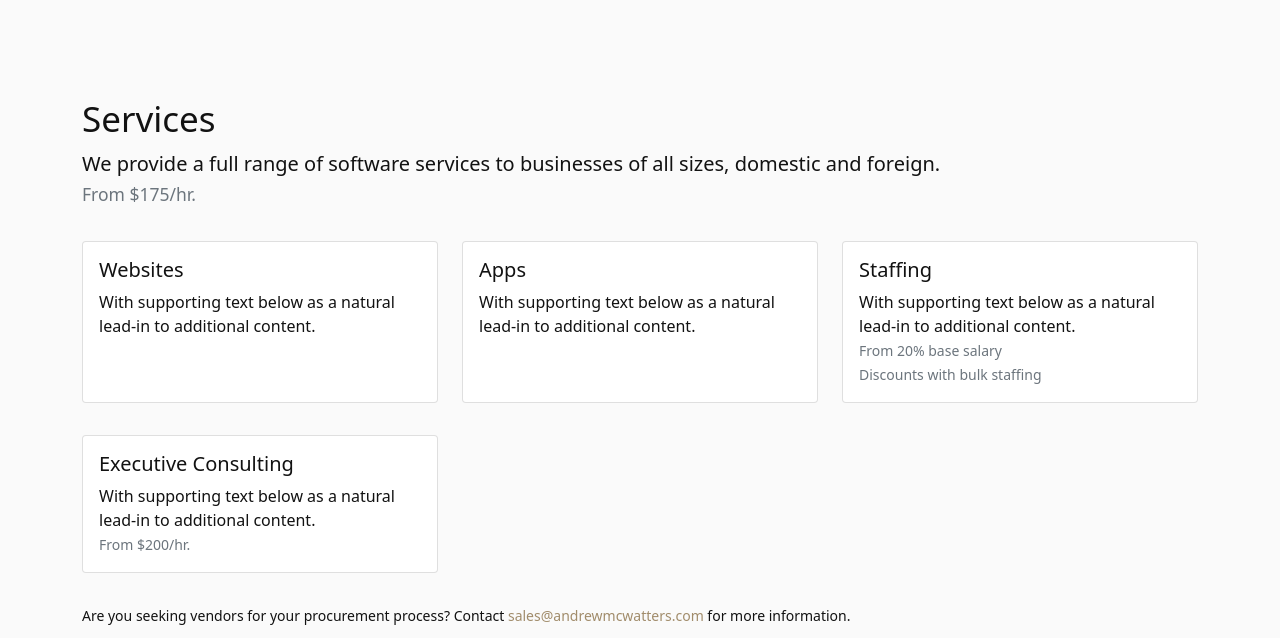
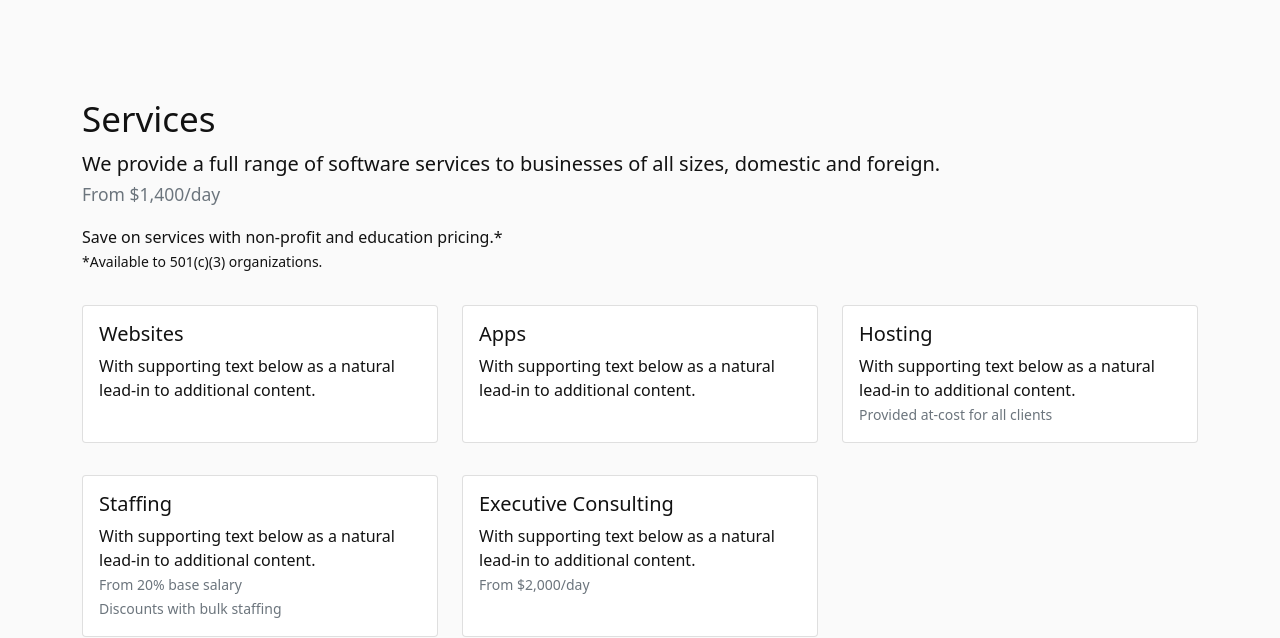
Before and after one commit to andrewmcwattersandco/andrewmcwattersandco.github.io, a plain HTML site: page services.html in a window 1280 px wide. Shown: the part 182-820 px from the top of the page. Drawn offline with nearby package versions, Linux system fonts and the light colour scheme.

Commit message:
Update services

```diff
--- a/services.html
+++ b/services.html
@@ -67,7 +67,11 @@
         <p class="lead">
           We provide a full range of software services to businesses of all
           sizes, domestic and foreign.<br />
-          <small class="text-secondary">From $175/hr.</small>
+          <small class="text-secondary">From $1,400/day</small>
+        </p>
+        <p>
+          Save on services with non-profit and education pricing.*<br />
+          <small>*Available to 501(c)(3) organizations.</small>
         </p>
         <div class="row">
           <div class="d-flex col-sm-4 my-3">
@@ -99,6 +103,24 @@
           <div class="d-flex col-sm-4 my-3">
             <div class="card">
               <div class="card-body">
+                <h5 class="card-title">Hosting</h5>
+                <p class="card-text">
+                  With supporting text below as a natural lead-in to additional
+                  content.<br />
+                  <small class="text-secondary"
+                    >Provided at-cost for all clients</small
+                  >
+                </p>
+                <!-- <a href="#" class="btn btn-primary">Go somewhere</a> -->
+              </div>
+            </div>
+          </div>
+        </div>
+
+        <div class="row">
+          <div class="d-flex col-sm-4 my-3">
+            <div class="card">
+              <div class="card-body">
                 <h5 class="card-title">Staffing</h5>
                 <p class="card-text">
                   With supporting text below as a natural lead-in to additional
@@ -111,9 +133,7 @@
               </div>
             </div>
           </div>
-        </div>
 
-        <div class="row">
           <div class="d-flex col-sm-4 my-3">
             <div class="card">
               <div class="card-body">
@@ -121,7 +141,7 @@
                 <p class="card-text">
                   With supporting text below as a natural lead-in to additional
                   content.<br />
-                  <small class="text-secondary">From $200/hr.</small>
+                  <small class="text-secondary">From $2,000/day</small>
                 </p>
                 <!-- <a href="#" class="btn btn-primary">Go somewhere</a> -->
               </div>
```
